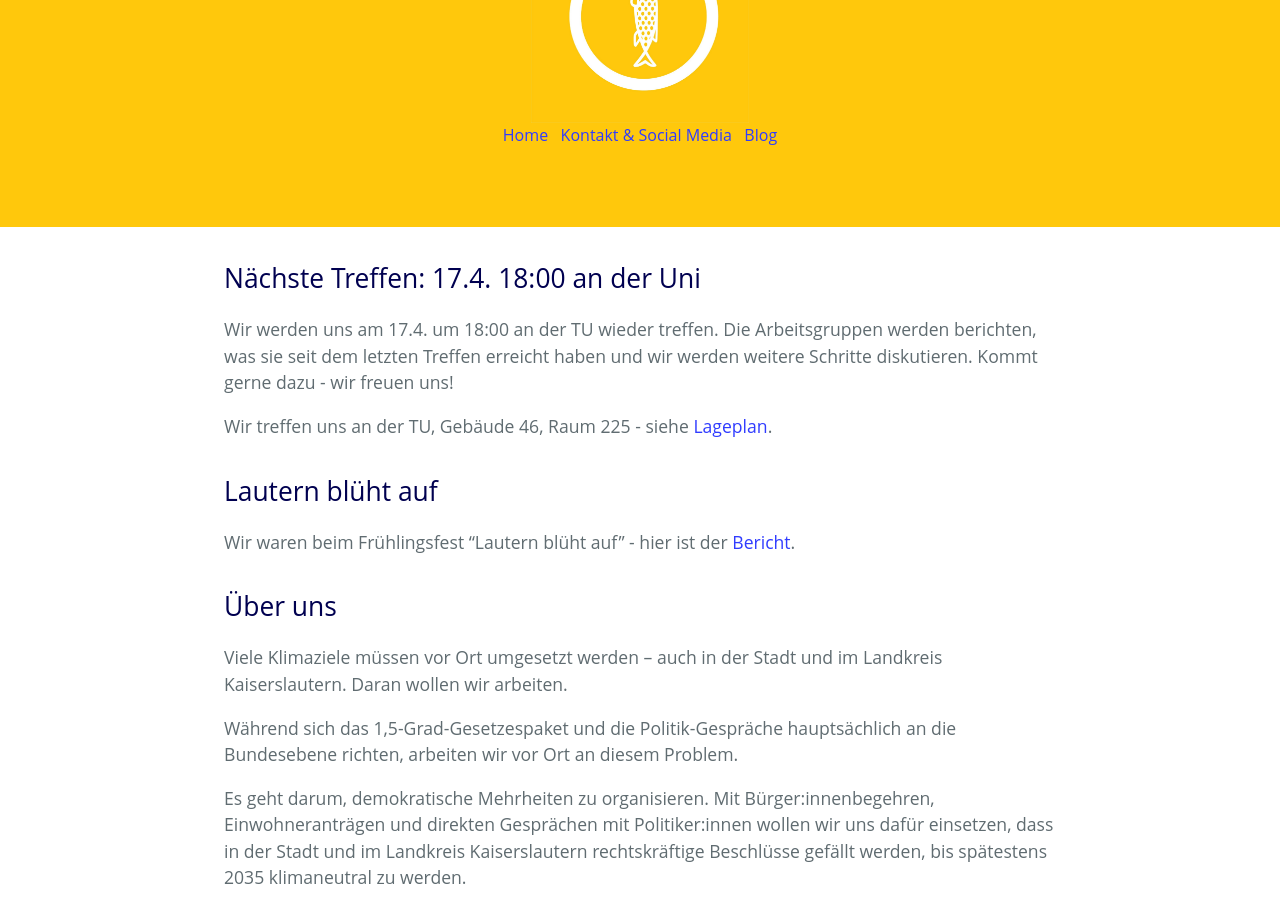
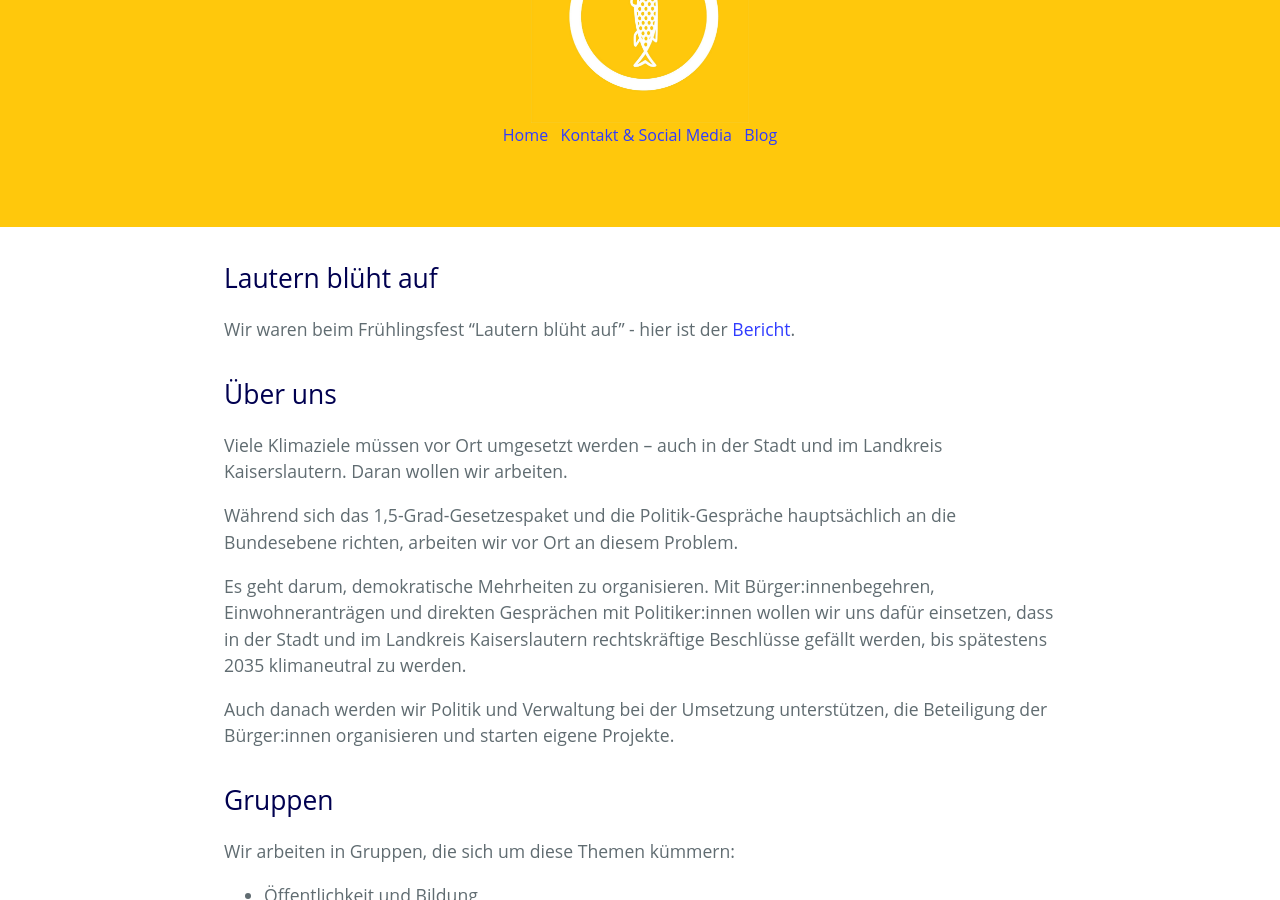
Before and after one commit to klimalautern/klimalautern.github.io, a Jekyll site: the page built from index.md, in a window 1280 px wide and 900 px high, scrolled down 409 px. Built offline with Jekyll 4.4.1, drawn with Linux system fonts in a browser that asks for light colours; our own code applies the rules of GitHub Pages for plain Markdown files; a script that is not in the unit is left out.

Commit message:
Nächstes Treffen auskommentiert

```diff
--- a/index.md
+++ b/index.md
@@ -4,7 +4,7 @@ type: website
 description: Stadt und Landkreis Kaiserslautern klimaneutral!
 ---
 
-## Nächste Treffen: 17.4. 18:00 an der Uni
+<!-- ## Nächste Treffen: 17.4. 18:00 an der Uni
 
 Wir werden uns am 17.4. um 18:00 an der TU
 wieder treffen. Die Arbeitsgruppen werden berichten, was sie seit dem
@@ -13,6 +13,7 @@ diskutieren. Kommt gerne dazu - wir freuen uns!
 
 Wir treffen uns an der TU, Gebäude 46, Raum 225 - siehe
 [Lageplan](/images/2023-01-09-LageplanTreffen.jpeg).
+-->
 
 ## Lautern blüht auf
 
```
